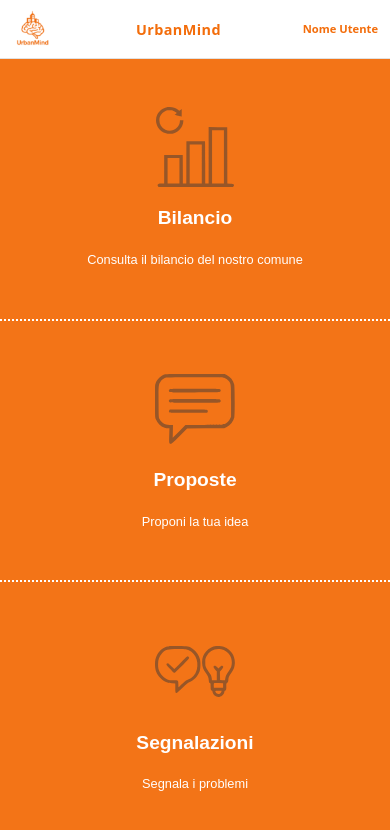
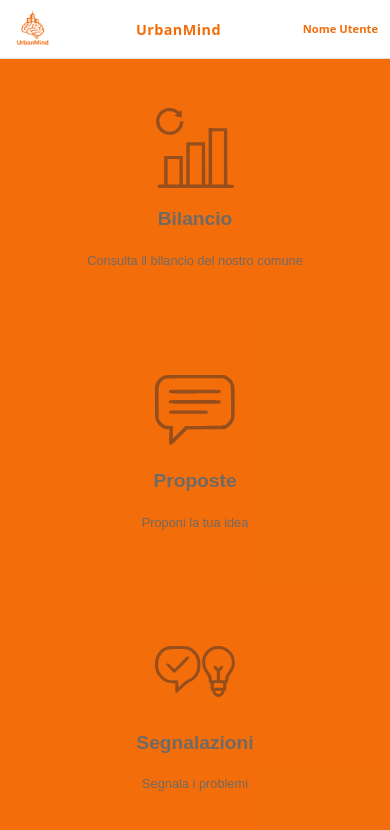
Before and after one commit to UrbanMind-ING-SW/UrbanMind, a Vue app in the folder frontend/: page / in a window 390 px wide. Shown: the top 830 px of the page. Built offline with nearby package versions, Linux system fonts and the light colour scheme; the HTML template or start-up script is replaced by a standard one.

Commit message:
fix: Shadow update #4

```diff
--- a/frontend/src/views/CitizenDashboardView.vue
+++ b/frontend/src/views/CitizenDashboardView.vue
@@ -77,17 +77,19 @@ function goTo(section: 'bilancio' | 'proposte' | 'segnalazioni') {
 .home-main {
   width: 100vw;
   margin: 0 auto;
+  background: var(--color-accent);
 }
 
 .home-cards {
   display: grid;
   grid-template-columns: repeat(3, minmax(0, 1fr));
+  overflow: hidden;
 }
 
 .home-card {
-  background: var(--um-orange);
-  color: var(--um-white);
-  height: 90vh;
+  background: var(--color-accent);
+  color: var(--color-text-white);
+  height: 95vh;
   cursor: pointer;
   display: flex;
   align-items: center;
@@ -103,20 +105,18 @@ function goTo(section: 'bilancio' | 'proposte' | 'segnalazioni') {
 
 .home-card:hover {
   transform: translateY(-4px);
-  box-shadow: 0 24px 70px rgba(0, 0, 0, 0.45);
-  opacity: 1;
-}
-
-.home-card:focus {
-  outline: 3px solid var(--um-white);
-  outline-offset: -3px;
+  box-shadow: 0 8px 25px 0 rgba(0, 0, 0, 0.25);
   opacity: 1;
 }
 
 .home-card:active {
   transform: translateY(-2px);
-  box-shadow: 0 12px 35px rgba(0, 0, 0, 0.35);
+  box-shadow:
+    -12px 10px 30px -8px rgba(0, 0, 0, 0.35),
+    12px 10px 30px -8px rgba(0, 0, 0, 0.35),
+    0 12px 35px rgba(0, 0, 0, 0.35);
 }
+
 
 .card-content {
   display: flex;
@@ -149,14 +149,14 @@ function goTo(section: 'bilancio' | 'proposte' | 'segnalazioni') {
   margin: 0;
   font-size: 2rem;
   font-weight: 700;
-  color: var(--um-white);
+  color: var(--color-text-white);
 }
 
 .card-subtitle {
   margin: 0;
   font-size: 1rem;
   font-weight: 400;
-  color: var(--um-white);
+  color: var(--color-text-white);
 }
 
 @media (max-width: 900px) {
@@ -166,7 +166,7 @@ function goTo(section: 'bilancio' | 'proposte' | 'segnalazioni') {
 
   .home-card {
     border-right: none;
-    border-bottom: 2px dotted var(--um-white);
+    border-bottom: 2px dotted var(--color-text-white);
     height: 30.66vh;
     transition: background-color 0.2s ease;
   }
@@ -174,7 +174,7 @@ function goTo(section: 'bilancio' | 'proposte' | 'segnalazioni') {
   .home-card:hover {
     transform: none;
     box-shadow: none;
-    background: var(--um-orange-soft);
+    background: var(--color-accent-soft);
   }
 
   .home-card:hover .card-icon {
@@ -203,7 +203,7 @@ function goTo(section: 'bilancio' | 'proposte' | 'segnalazioni') {
   }
 }
 
-/* Mobile piccolo */
+
 @media (max-width: 480px) {
   .home-card {
     height: 31vh;
@@ -223,7 +223,7 @@ function goTo(section: 'bilancio' | 'proposte' | 'segnalazioni') {
   }
 }
 
-/* Molto piccolo */
+
 @media (max-width: 360px) {
   .card-content {
     gap: 0.5rem;
```
